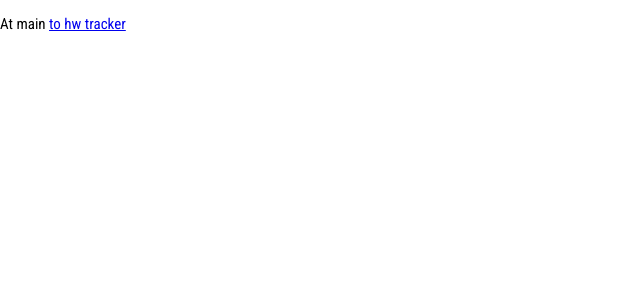
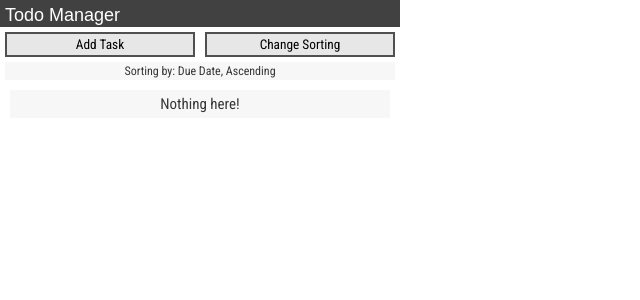
Before and after one commit to SciDev5/crx-TodoManager, a React (Create React App) app: page / in a window 1280 px wide. Shown: the top 300 px of the page, without its empty margins (0-640 px from the left). Built offline with nearby package versions, Linux system fonts and the light colour scheme; a web font is replaced by a local one.

Commit message:
Rename, make app purpose specific.

```diff
--- a/package.json
+++ b/package.json
@@ -1,5 +1,5 @@
 {
-    "name": "crx-student-toolkit",
+    "name": "crx-todo-manager",
     "version": "0.1.0",
     "private": true,
     "dependencies": {
--- a/src/App.js
+++ b/src/App.js
@@ -1,7 +1,6 @@
 // @ts-check
 import { Redirect, Route, Switch } from "react-router";
 import React from "react";
-import Main from "./pages/main/Main";
 import HomeworkTracker from "./pages/homework-tracker/HomeworkTracker";
 
 /** @extends {React.Component<{},{_currentURL:string},{}>} */
@@ -10,8 +9,7 @@ class App extends React.Component {
         return (
             <div className="App">
                 <Switch>
-                    <Route path="/homework-tracker/" exact><HomeworkTracker/></Route>
-                    <Route path="/" exact><Main/></Route>
+                    <Route path="/" exact><HomeworkTracker/></Route>
 
                     <Route path="/index.html" exact><Redirect to="/"/></Route>
                 </Switch>
--- a/src/common/lang/translations/en.json
+++ b/src/common/lang/translations/en.json
@@ -17,12 +17,13 @@
         "back": "<< back"
     },
     "hw-tracker": {
-        "": "Homework Tracker",
-        "no-assignments": "No homework!",
+        "": "Todo Manager",
+        "no-assignments": "Nothing here!",
+        "default-name": "new task",
         "popup": {
             "create": {
-                "":"Add Assignment",
-                "title":"Add/Edit Assignment",
+                "":"Add Task",
+                "title":"Add/Edit Task",
                 "name": "Name",
                 "link": "Link",
                 "due": "Due Date",
--- a/src/pages/homework-tracker/HomeworkTracker.js
+++ b/src/pages/homework-tracker/HomeworkTracker.js
@@ -121,7 +121,7 @@ class HomeworkTracker extends React.Component {
 
     render() {
         return (<div className="HomeworkTracker">
-            <Header nameKey="hw-tracker" />
+            <Header nameKey="hw-tracker" isMainMenu={true}/>
             <div role="main">
                 <Button action={()=>this.openAddPopup()} nameKey={"hw-tracker.popup.create"} className="-add-button" />
                 <Button action={()=>this.openSortPopup()} nameKey={"hw-tracker.popup.sort"} className="-sort-button"/>
--- a/src/pages/homework-tracker/code/Assignment.js
+++ b/src/pages/homework-tracker/code/Assignment.js
@@ -1,4 +1,5 @@
 // @ts-check
+import Translate from "../../../common/lang/Translate";
 import DayDate from "../../../common/util/DayDate";
 
 class Assignment {
@@ -19,10 +20,10 @@ class Assignment {
     }; }
     set json(data) {
         var { name, subject, link, due, description } = data;
-        this.name        = name           ? name.trim()           : "assignment";
-        this.subject     = subject        ? subject.trim()        : "";
-        this.link        = link           ? link.trim()           : "";
-        this.description = description    ? description.trim()    : "";
+        this.name        = name           ? name.trim()           : Assignment.defaultName;
+        this.subject     = subject        ? subject.trim()        : Assignment.defaultSubject;
+        this.link        = link           ? link.trim()           : Assignment.defaultLink;
+        this.description = description    ? description.trim()    : Assignment.defaultDescription;
         this.due.json = due;
     }
 
@@ -39,7 +40,7 @@ class Assignment {
         return errors;
     }
 
-    static get defaultName() { return "new assignment"; }
+    static get defaultName() { return Translate.text("hw-tracker.default-name"); }
     static get defaultDue() { return DayDate.today; }
     static get defaultSubject() { return ""; }
     static get defaultDescription() { return ""; }
--- a/src/pages/main/Main.js
+++ /dev/null
@@ -1,13 +0,0 @@
-// @ts-check
-import React from "react";
-import { Link } from "react-router-dom";
-
-class Main extends React.Component {
-    render() {
-        return (<>
-            <p>At main <Link to="/homework-tracker/">to hw tracker</Link></p>
-        </>);
-    }
-}
-
-export default Main;
```
Also changed, not shown: public/manifest.json.
